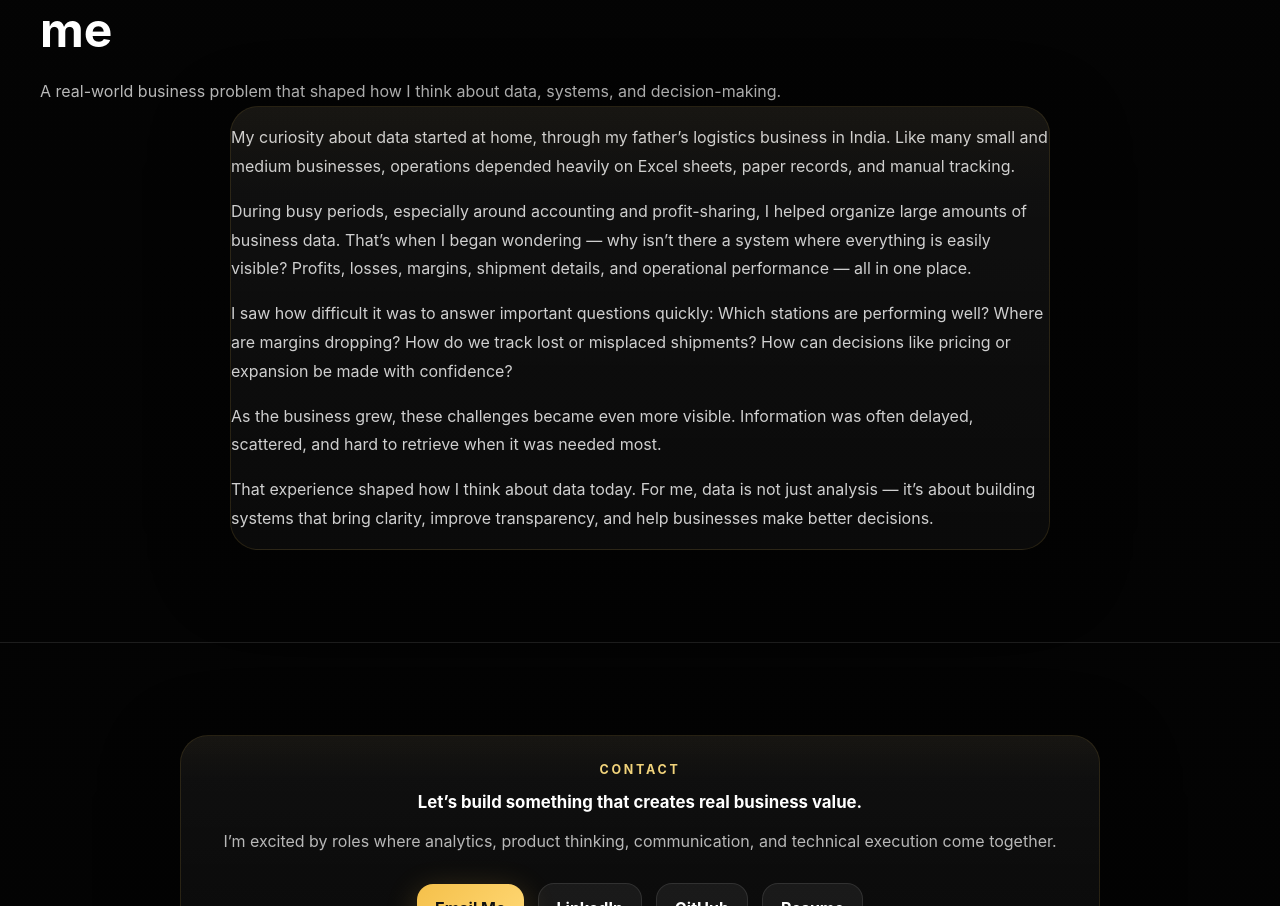
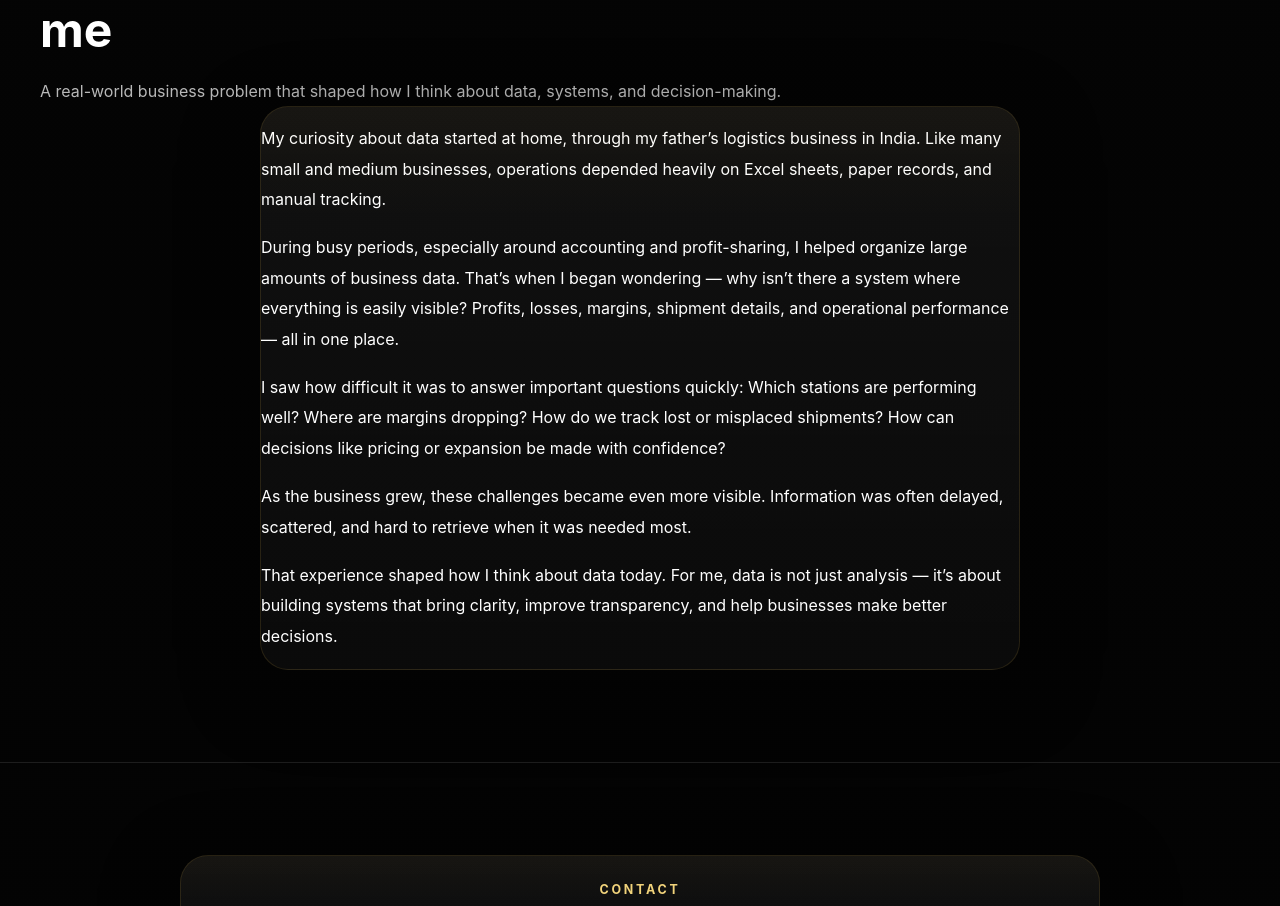
Before and after one commit to Pravalikasure11/pravalika-portfolio, a React (Vite) app: page / in a window 1280 px wide. Shown: the part 7303-8209 px from the top of the page. Built offline with nearby package versions, Linux system fonts and the light colour scheme.

Commit message:
Add personal story section

```diff
--- a/src/App.jsx
+++ b/src/App.jsx
@@ -512,6 +512,7 @@ function EducationSection() {
   );
 }
 
+
 function StorySection() {
   return (
     <section className="section-shell bordered">
--- a/src/styles.css
+++ b/src/styles.css
@@ -130,7 +130,14 @@ button { font: inherit; }
   font-size: 16px;
 }
 
+
+.story-card {
+  max-width: 760px;
+  margin: 0 auto;
+  line-height: 1.9;
+  font-size: 16px;
+}
+
 .story-card p {
-  margin-bottom: 16px;
-  color: #cfcfcf;
+  margin-bottom: 18px;
 }
```
Also changed, not shown: 5 other files (tests, documents, lock files or other folders).
